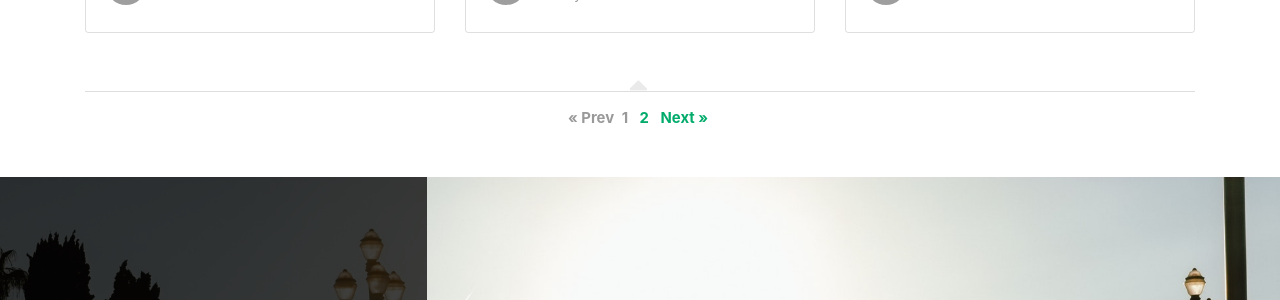
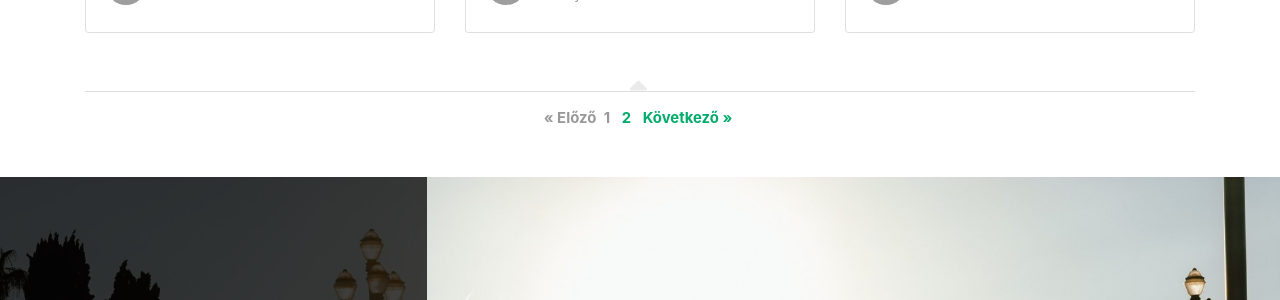
Before and after one commit to vtisza/szazkilencvenkilenc, a Jekyll site: the page built from index.html, in a window 1280 px wide and 900 px high, scrolled down 1860 px. Shown: the part 264-564 px from the top of the window. Built offline with Jekyll 4.4.1, drawn with Linux system fonts in a browser that asks for light colours; nearby versions of some CDN libraries; the list of posts is cut into pages by our own code; grey boxes are pictures that could not be loaded.

Commit message:
prev/next in Hungarian

```diff
--- a/_includes/pagination.html
+++ b/_includes/pagination.html
@@ -1,9 +1,9 @@
 {% if paginator.total_pages > 1 %}
 <div class="pagination">
   {% if paginator.previous_page %}
-    <a class="ml-1 mr-1" href="{{ paginator.previous_page_path | prepend: site.baseurl | replace: '//', '/' }}">&laquo; Prev</a>
+    <a class="ml-1 mr-1" href="{{ paginator.previous_page_path | prepend: site.baseurl | replace: '//', '/' }}">&laquo; Előző</a>
   {% else %}
-    <span>&laquo; Prev</span>
+    <span>&laquo; Előző</span>
   {% endif %}
 
   {% for page in (1..paginator.total_pages) %}
@@ -17,9 +17,9 @@
   {% endfor %}
 
   {% if paginator.next_page %}
-    <a class="ml-1 mr-1" href="{{ paginator.next_page_path | prepend: site.baseurl | replace: '//', '/' }}">Next &raquo;</a>
+    <a class="ml-1 mr-1" href="{{ paginator.next_page_path | prepend: site.baseurl | replace: '//', '/' }}">Következő &raquo;</a>
   {% else %}
-    <span>Next &raquo;</span>
+    <span>Következő &raquo;</span>
   {% endif %}
 </div>
 {% endif %}
```
